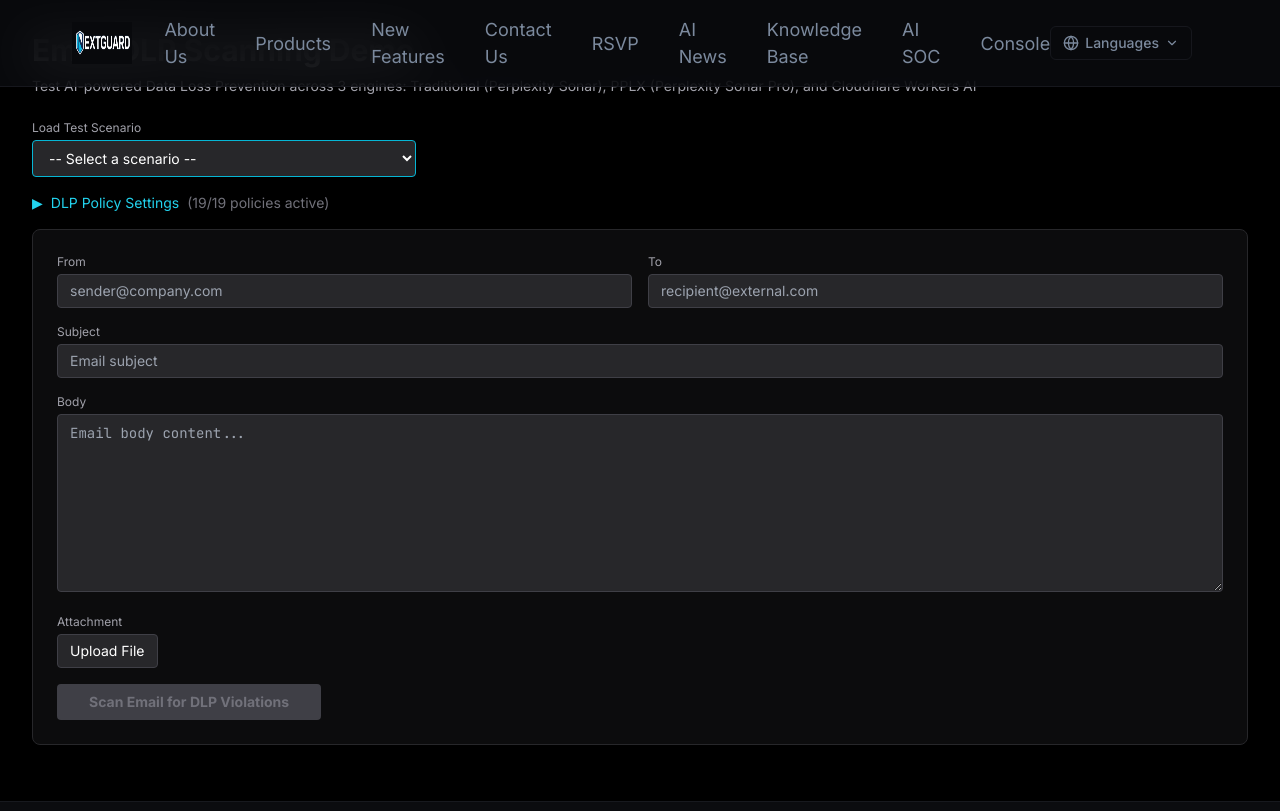
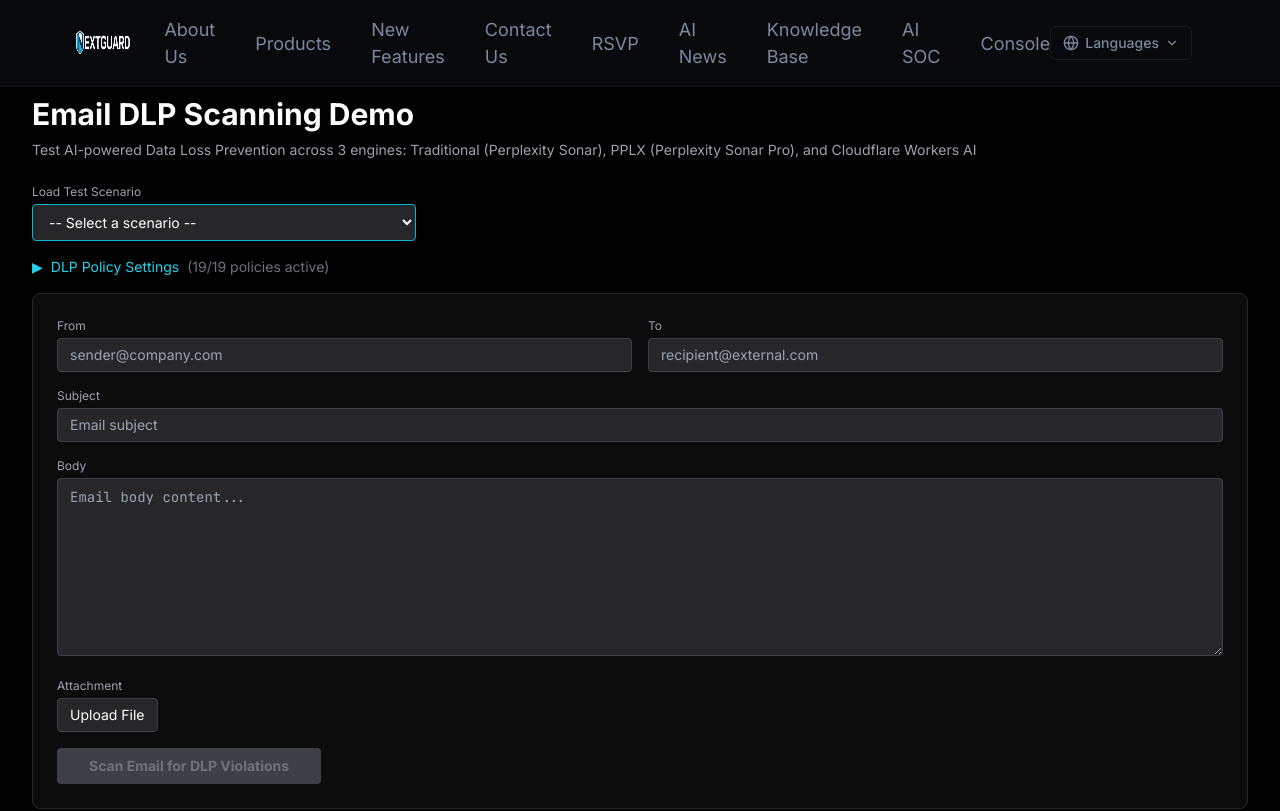
Before and after one commit to NextGuard-hk/nextguard-website, a Next.js app: page /ai-dlp-email in a window 1280 px wide. Shown: the top 811 px of the page. Built offline with nearby package versions, Linux system fonts and the light colour scheme.

Commit message:
Fix title hidden behind navbar - add pt-20 top padding

```diff
--- a/app/ai-dlp-email/page.tsx
+++ b/app/ai-dlp-email/page.tsx
@@ -317,7 +317,7 @@
 
   return (
     <div className="min-h-screen bg-black text-white">
-      <div className="max-w-7xl mx-auto px-4 sm:px-6 lg:px-8 py-8">
+      <div className="max-w-7xl mx-auto px-4 sm:px-6 lg:px-8 pt-20 sm:pt-24 pb-8">
         <h1 className="text-2xl sm:text-3xl font-bold mb-2">Email DLP Scanning Demo</h1>
         <p className="text-xs sm:text-sm text-zinc-400 mb-4 sm:mb-6">Test AI-powered Data Loss Prevention across 3 engines: Traditional (Perplexity Sonar), PPLX (Perplexity Sonar Pro), and Cloudflare Workers AI</p>
 
```
